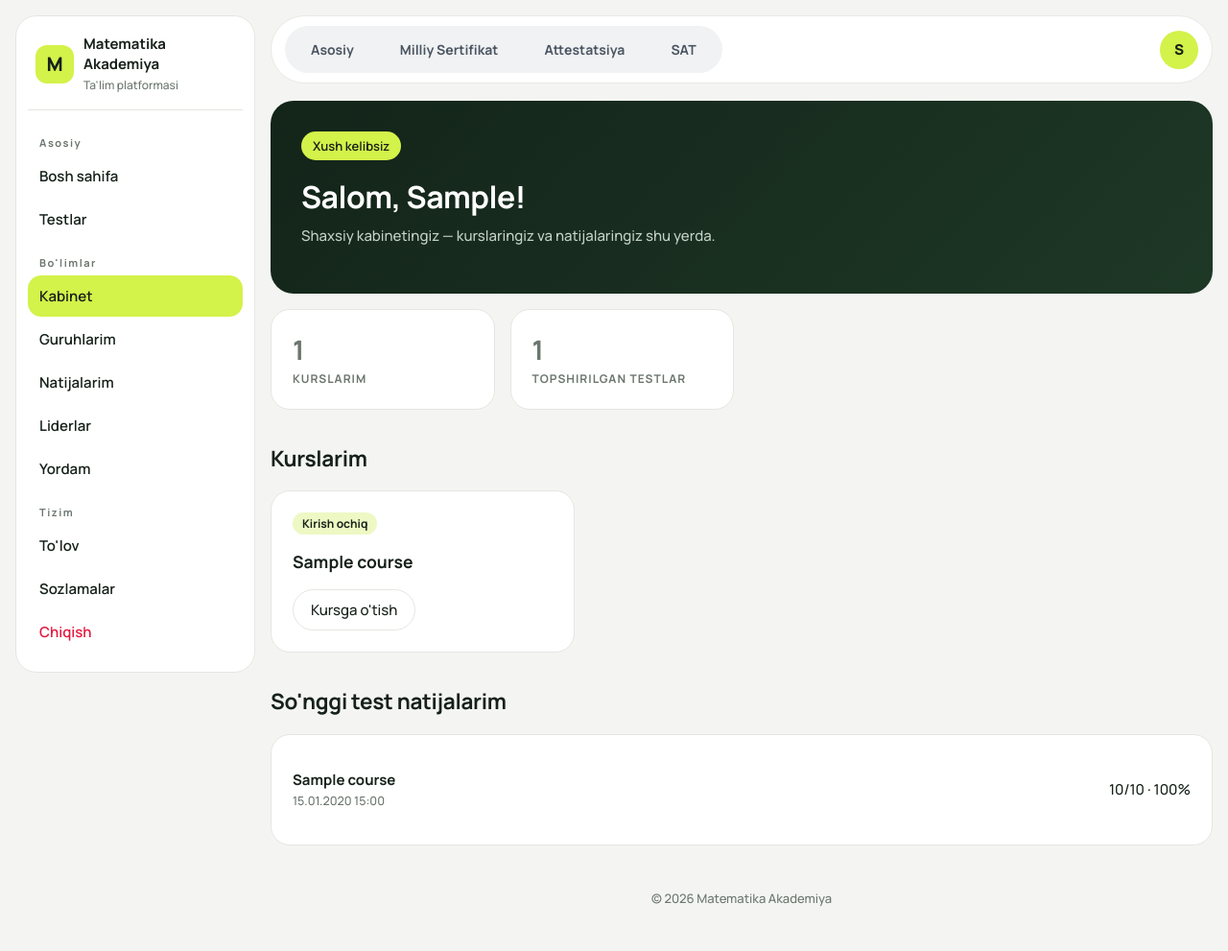
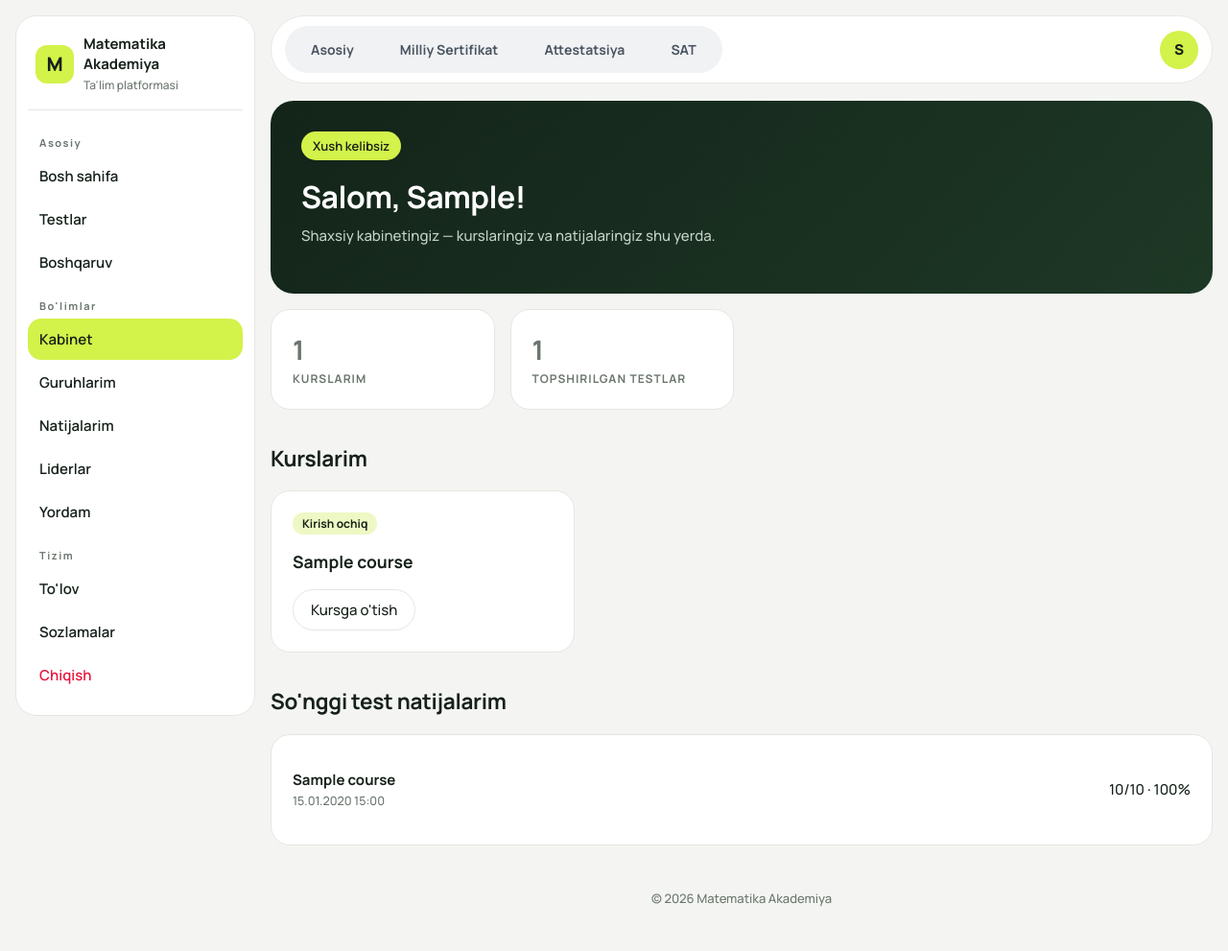
Before and after one commit to rahimjonovabdullo/matematika-akademiya, a Django app: page /kabinet/ in a window 1280 px wide. Shown: the whole page at 96% size. Run offline with Django 5.2, Linux system fonts and the light colour scheme; a user stored in the database is signed in; tables that the repository leaves empty hold one stand-in row (values such as "Sample post").

Commit message:
Add management link for staff users in base template

```diff
--- a/templates/base.html
+++ b/templates/base.html
@@ -10,6 +10,7 @@
 <link href="https://fonts.googleapis.com/css2?family=Manrope:wght@500;600;700;800&display=swap" rel="stylesheet">
 <link rel="stylesheet" href="{% static 'academy/style.css' %}">
 <link rel="stylesheet" href="{% static 'academy/topbar.css' %}">
+<link rel="stylesheet" href="{% static 'academy/manage.css' %}">
 </head>
 <body>
 {% url 'home' as home_url %}
@@ -21,6 +22,9 @@
     <div class="grp">Asosiy</div>
     <a class="nav {% if request.resolver_match.url_name == 'home' %}on{% endif %}" href="{% url 'home' %}">Bosh sahifa</a>
     <a class="nav {% if request.resolver_match.url_name == 'tests_list' %}on{% endif %}" href="{% url 'tests_list' %}">Testlar</a>
+    {% if user.is_staff %}
+    <a class="nav {% if request.path|slice:':11' == '/boshqaruv/' %}on{% endif %}" href="{% url 'manage_courses' %}">Boshqaruv</a>
+    {% endif %}
     {% if user.is_authenticated %}
     <div class="grp">Bo'limlar</div>
     <a class="nav {% if request.resolver_match.url_name == 'dashboard' %}on{% endif %}" href="{% url 'dashboard' %}">Kabinet</a>
```
